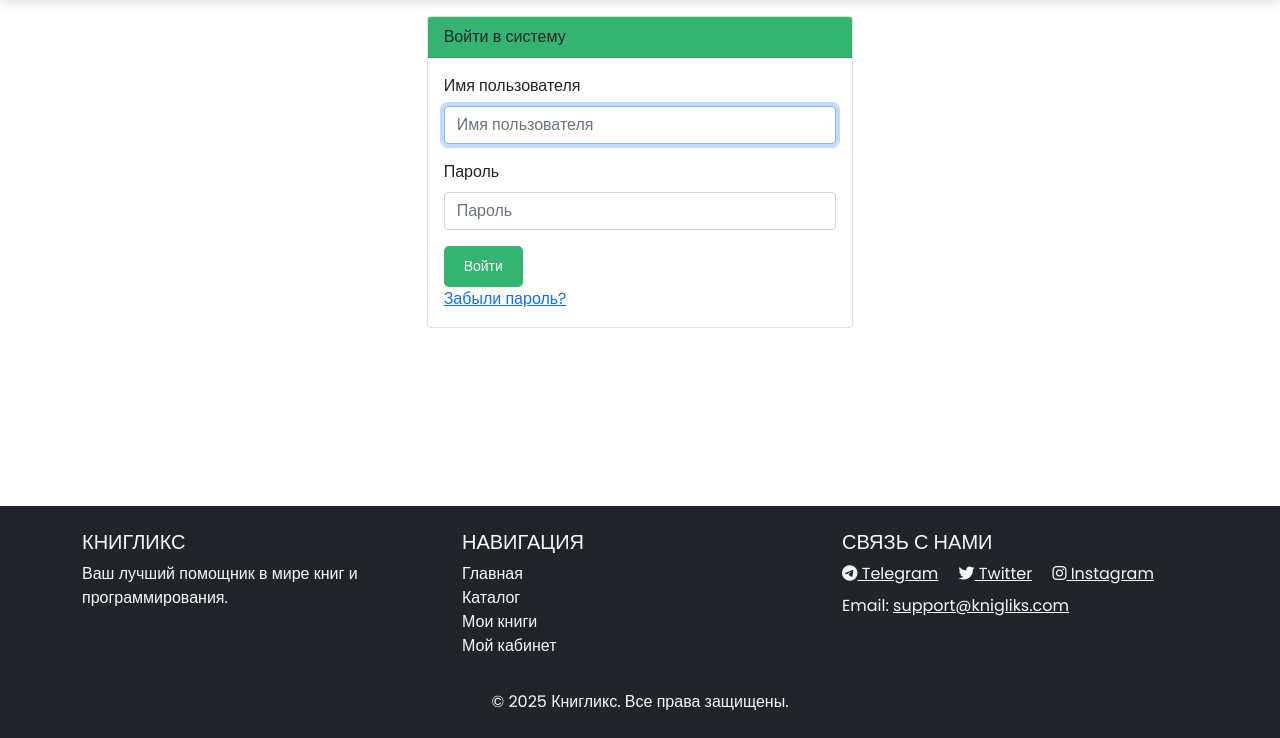
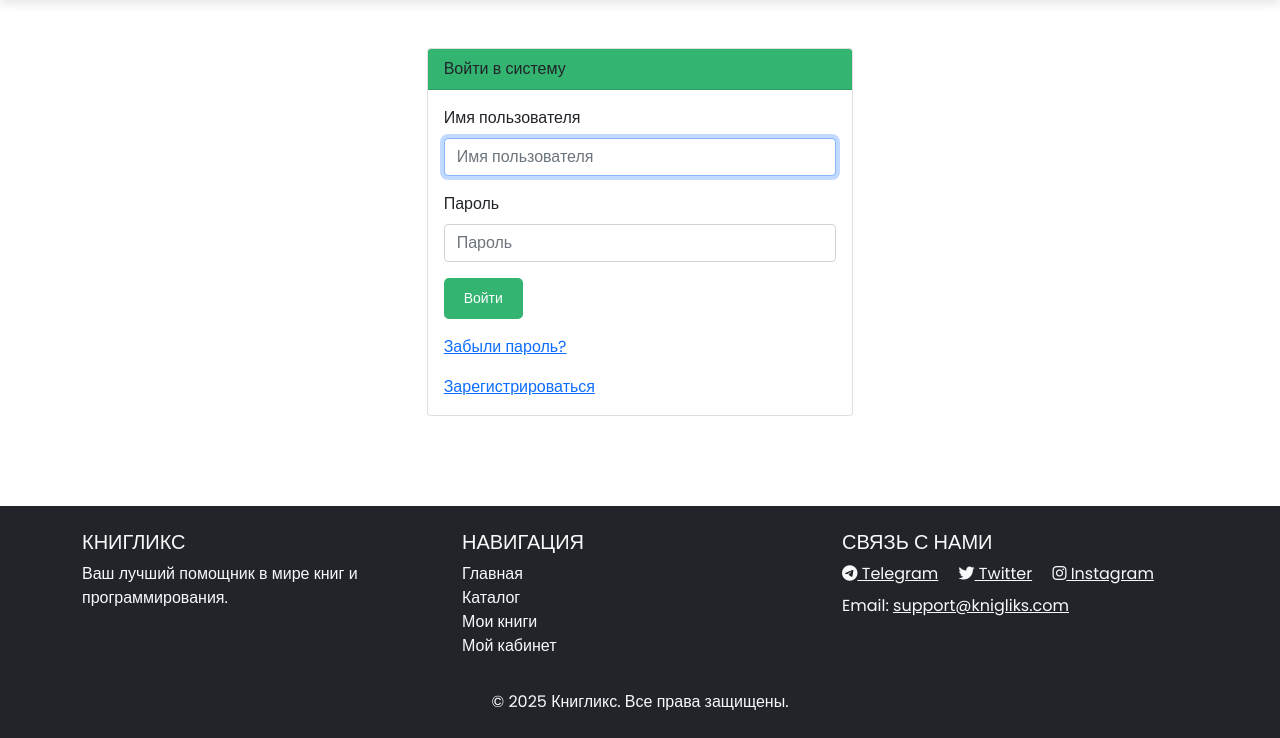
Before and after one commit to abortacc/book_shop, a Django app: page /auth/login/ in a window 1280 px wide. Shown: the part 62-800 px from the top of the page. Run offline with Django 5.2, Linux system fonts and the light colour scheme; some libraries are stand-ins or nearby versions.

Commit message:
Add registration button

```diff
--- a/book_shop/catalog/views.py
+++ b/book_shop/catalog/views.py
@@ -114,13 +114,17 @@ class CommentMixin(LoginRequiredMixin):
         return reverse_lazy('catalog:details', kwargs={'pk': self.kwargs['pk']})
 
 
-class CommentCreateView(CommentMixin, CreateView):
+class CommentCreateView(CreateView):
     form_class = CommentForm
+    template_name = 'catalog/comment.html'
 
     def form_valid(self, form):
         form.instance.user = self.request.user
         form.instance.book = get_object_or_404(Book, pk=self.kwargs['pk'])
         return super().form_valid(form)
+
+    def get_success_url(self):
+        return reverse_lazy('catalog:details', kwargs={'pk': self.kwargs['pk']})
 
 
 class CommentUpdateView(CommentMixin, UpdateView):
--- a/book_shop/templates/registration/login.html
+++ b/book_shop/templates/registration/login.html
@@ -17,7 +17,7 @@
     {% endif %}
   {% endif %}
 
-  <div class="card col-4 m-3 mx-auto">
+  <div class="card col-4 mt-5 m-3 mx-auto">
     <div class="card-header">
       Войти в систему
     </div>
@@ -28,8 +28,11 @@
         <input type="hidden" name="next" value="{{ next }}">
         <input class="btn btn-custom btn-sm" type="submit" value="Войти">
       </form>
-      <div>
+      <div class="mt-3">
         <a href="{% url 'password_reset' %}">Забыли пароль?</a>
+      </div>
+      <div class="mt-3">
+        <a href="{% url 'registration' %}">Зарегистрироваться</a>
       </div>
     </div>
   </div>
```
Also changed, not shown: book_shop/templates/catalog/book_detail.html (+6 -6 lines).
